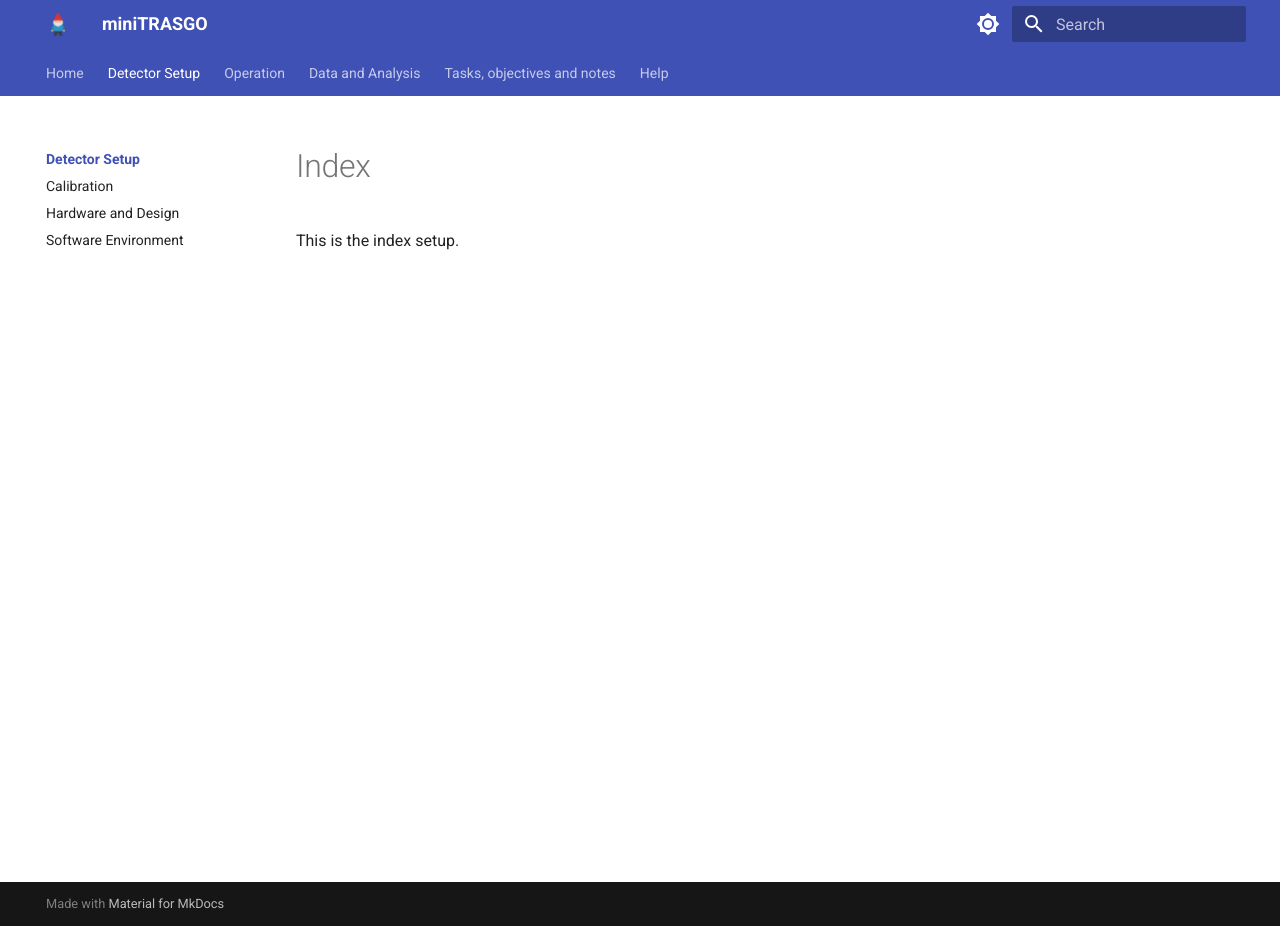
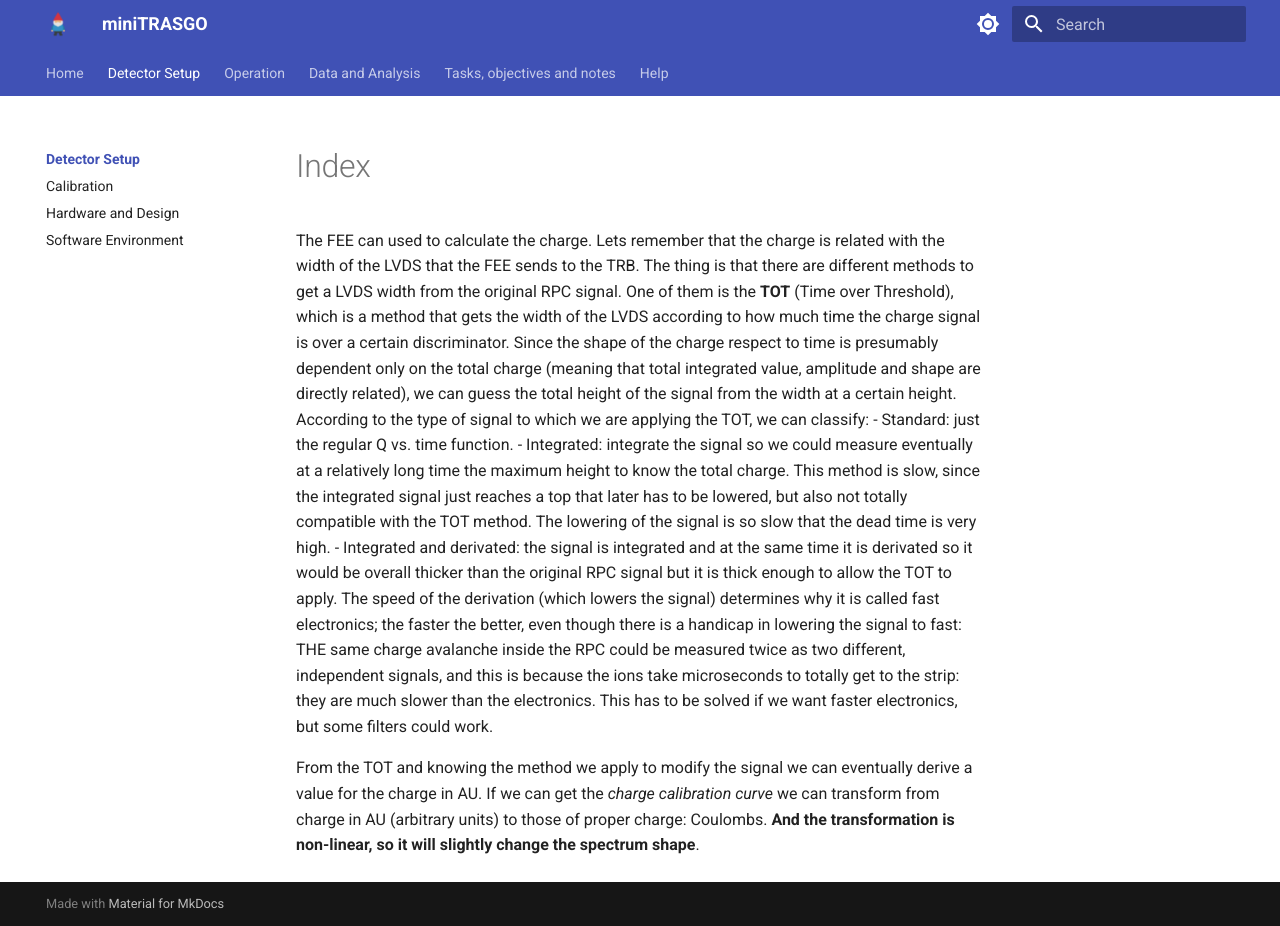
Before and after one commit to cayesoneira/miniTRASGO-documentation, an MkDocs documentation site: the page built from docs/setup/index.md, in a window 1280 px wide and 926 px high. Built offline with MkDocs 1.6.1 and Material for MkDocs 9.7.7, drawn with Linux system fonts in a browser that asks for light colours.

Commit message:
Update index.md

```diff
--- a/docs/setup/index.md
+++ b/docs/setup/index.md
@@ -1 +1,6 @@
-This is the index setup.
+The FEE can used to calculate the charge. Lets remember that the charge is related with the width of the LVDS that the FEE sends to the TRB. The thing is that there are different methods to get a LVDS width from the original RPC signal. One of them is the **TOT** (Time over Threshold), which is a method that gets the width of the LVDS according to how much time the charge signal is over a certain discriminator. Since the shape of the charge respect to time is presumably dependent only on the total charge (meaning that total integrated value, amplitude and shape are directly related), we can guess the total height of the signal from the width at a certain height. According to the type of signal to which we are applying the TOT, we can classify:
+- Standard: just the regular Q vs. time function.
+- Integrated: integrate the signal so we could measure eventually at a relatively long time the maximum height to know the total charge. This method is slow, since the integrated signal just reaches a top that later has to be lowered, but also not totally compatible with the TOT method. The lowering of the signal is so slow that the dead time is very high.
+- Integrated and derivated: the signal is integrated and at the same time it is derivated so it would be overall thicker than the original RPC signal but it is thick enough to allow the TOT to apply. The speed of the derivation (which lowers the signal) determines why it is called fast electronics; the faster the better, even though there is a handicap in lowering the signal to fast: THE same charge avalanche inside the RPC could be measured twice as two different, independent signals, and this is because the ions take microseconds to totally get to the strip: they are much slower than the electronics. This has to be solved if we want faster electronics, but some filters could work.
+
+From the TOT and knowing the method we apply to modify the signal we can eventually derive a value for the charge in AU. If we can get the *charge calibration curve* we can transform from charge in AU (arbitrary units) to those of proper charge: Coulombs. **And the transformation is non-linear, so it will slightly change the spectrum shape**.
```
